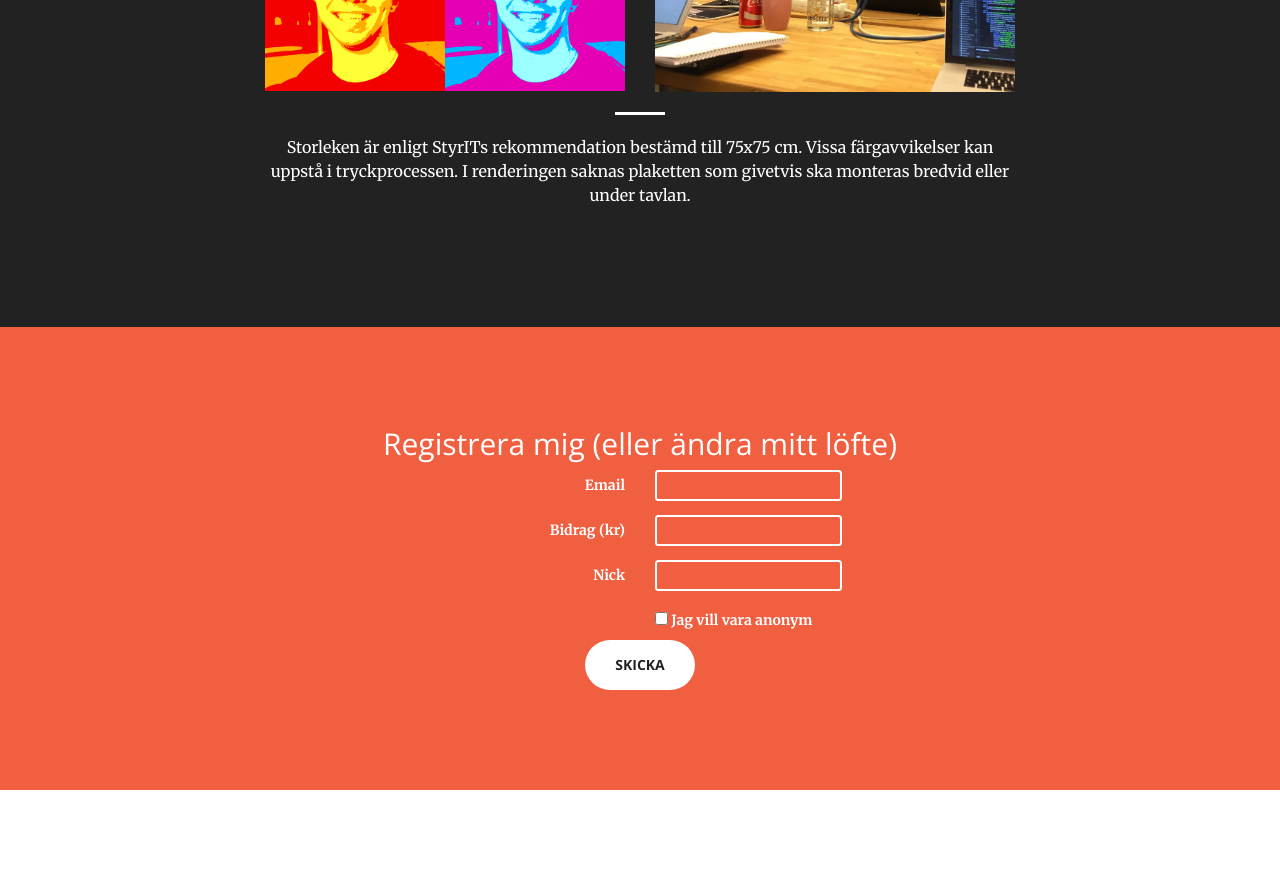
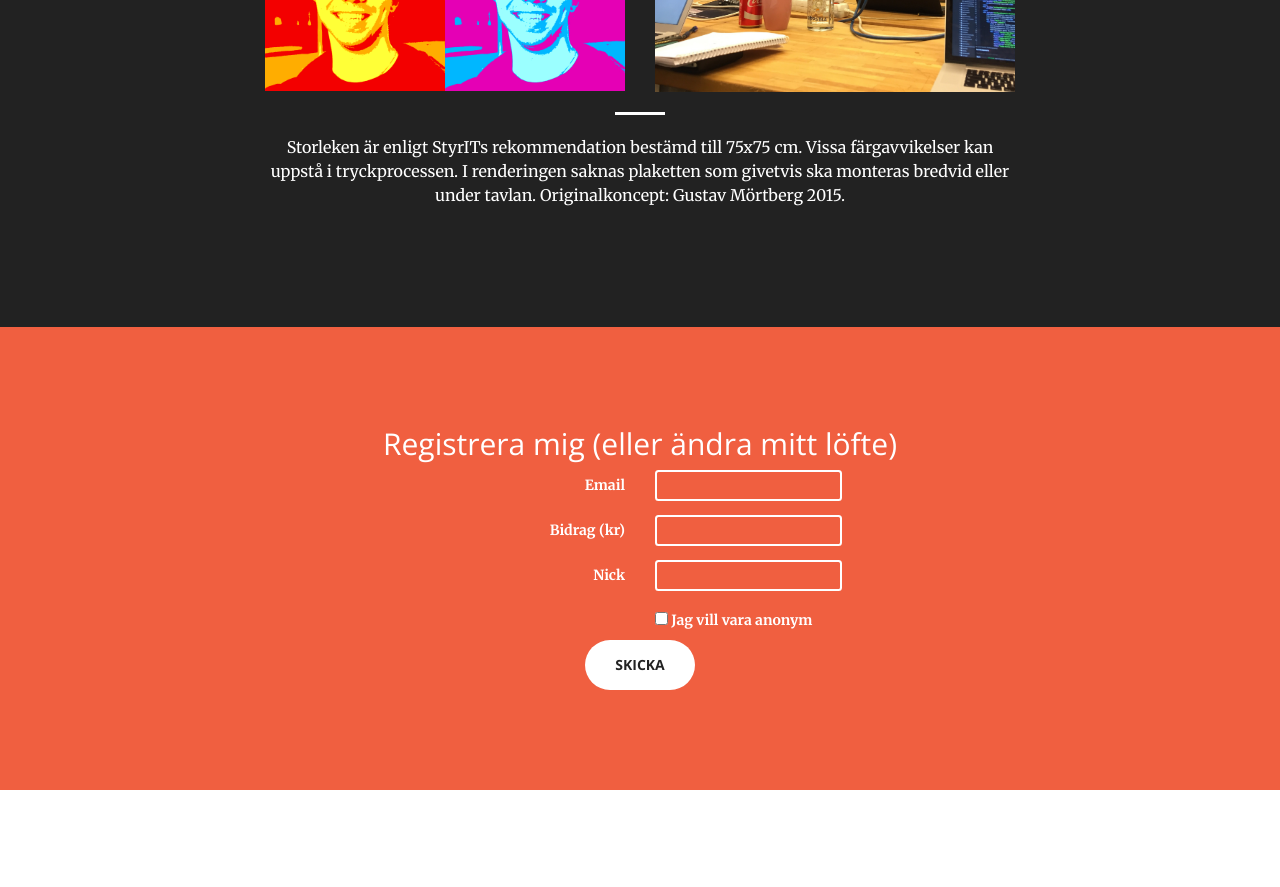
Before and after one commit to kirayatail/horvtavla, a website: page app/index.html in a window 1280 px wide. Shown: the part 2180-3067 px from the top of the page. Drawn offline with nearby package versions, Linux system fonts and the light colour scheme; some packages are replaced by stand-ins of ours; no server answers.

Commit message:
image credits

```diff
--- a/app/partials/start.html
+++ b/app/partials/start.html
@@ -73,7 +73,7 @@
     <div class="row">
       <div class="col-lg-8 col-lg-offset-2 text-center">
         <hr class="light">
-        <p>Storleken är enligt StyrITs rekommendation bestämd till 75x75 cm. Vissa färgavvikelser kan uppstå i tryckprocessen. I renderingen saknas plaketten som givetvis ska monteras bredvid eller under tavlan.</p>
+        <p>Storleken är enligt StyrITs rekommendation bestämd till 75x75 cm. Vissa färgavvikelser kan uppstå i tryckprocessen. I renderingen saknas plaketten som givetvis ska monteras bredvid eller under tavlan. Originalkoncept: Gustav Mörtberg 2015.</p>
       </div>
     </div>
   </div>
```
